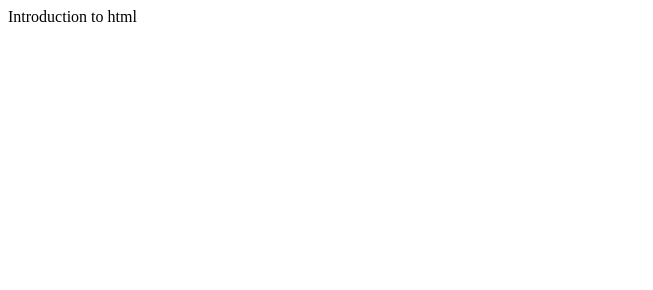
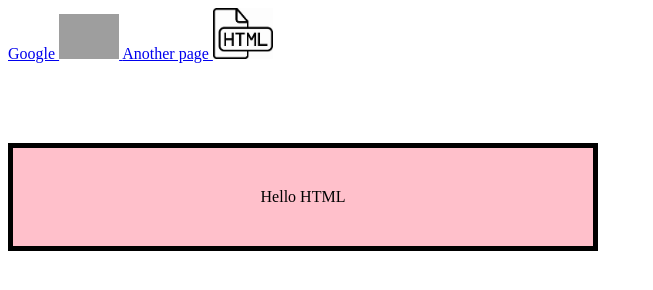
Before and after one commit to Java50OljaSmirnova/html-css-js-introduction, a plain HTML site: page index.html in a window 1280 px wide. Shown: the whole page, without its empty margins (0-653 px from the left). Drawn offline with Linux system fonts and the light colour scheme; grey boxes are pictures that could not be loaded.

Commit message:
adds CW #3 box model properties

```diff
--- a/index.html
+++ b/index.html
@@ -7,6 +7,14 @@
     <title>Document</title>
 </head>
 <body>
-    Introduction to html
+    <a href="https://www.google.com/">Google
+        <img src="https://th.bing.com/th/id/OIP.aL-2Fnkc27ind72ecm6sZwHaHP?w=190&h=186&c=7&r=0&o=5&dpr=1.3&pid=1.7" style="width: 60px">
+    </a>
+    <a href="index1.html">Another page
+        <img style="width: 60px;" src="images/page.jpg" >
+    </a>
+    <label style="text-align: center; display: block; width: 500px;
+    border: solid 5px black; margin-top: 80px; background-color: pink;
+    padding: 40px;">Hello HTML</label>
 </body>
 </html>
```
Also changed, not shown: index1.html (added, +12 -0 lines), images/page.jpg (added).
